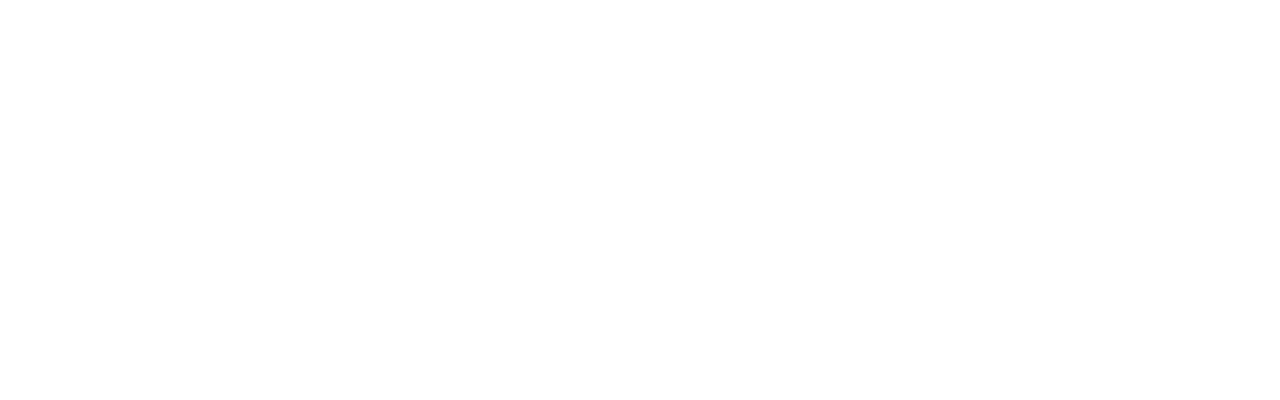
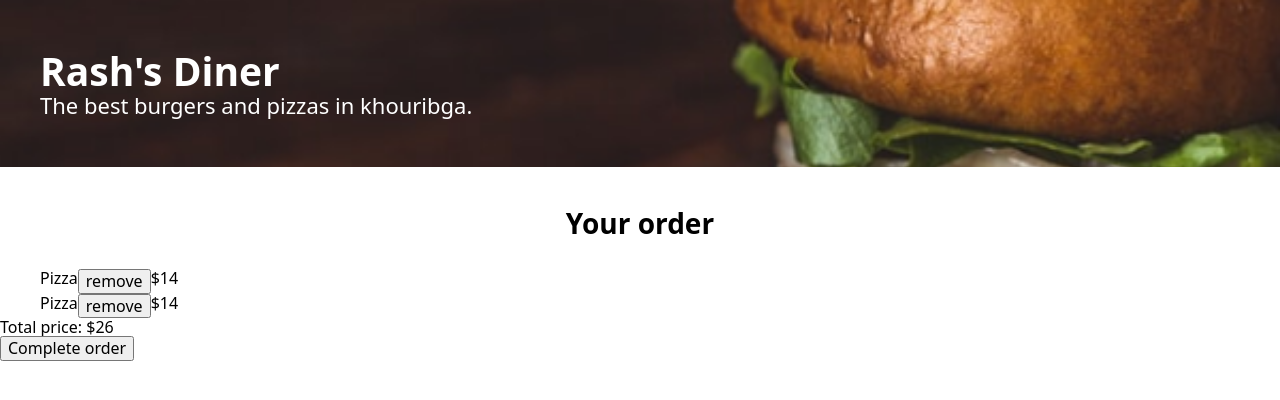
Before and after one commit to rash0x6964/scrimba, a website built with Vite: page restaurant-ordering-app/index.html in a window 1280 px wide. Built offline with nearby package versions, Linux system fonts and the light colour scheme; a web font is replaced by a local one.

Commit message:
add the holders of the elements

```diff
--- a/restaurant-ordering-app/index.html
+++ b/restaurant-ordering-app/index.html
@@ -1,8 +1,46 @@
 <html>
-    <head><link rel="stylesheet" href="https://cdnjs.cloudflare.com/ajax/libs/normalize/8.0.1/normalize.css">
-       <link rel="stylesheet" href="index.css">
+    <head>
+        <link rel="stylesheet" href="https://cdnjs.cloudflare.com/ajax/libs/normalize/8.0.1/normalize.css">
+        <link rel="preconnect" href="https://fonts.googleapis.com">
+        <link rel="preconnect" href="https://fonts.gstatic.com" crossorigin>
+        <link href="https://fonts.googleapis.com/css2?family=Smythe&display=swap" rel="stylesheet">
+        <link rel="preconnect" href="https://fonts.googleapis.com">
+        <link rel="preconnect" href="https://fonts.gstatic.com" crossorigin>
+        <link href="https://fonts.googleapis.com/css2?family=Inter:wght@200;400;600&display=swap" rel="stylesheet">
+        <link rel="stylesheet" href="index.css">
     </head>
     <body>
-	<script src="index.js"></script>
+        <header>
+            <div class="container">
+                <h2>Rash's Diner</h2>
+                <p>The best burgers and pizzas in khouribga.</p>
+            </div>
+        </header>
+        <main>
+            <section id="list">
+                <ul id="mealList" class="container"></ul>
+            </section>
+            <section id="order">
+                <h3>Your order</h3>
+                <ul id="orderList">
+                    <li>
+                        <span>Pizza</span>
+                        <button>remove</button>
+                        <span>$14</span>
+                    </li>
+                    <li>
+                        <span>Pizza</span>
+                        <button>remove</button>
+                        <span class="price">$14</span>
+                    </li>
+                </ul>
+                <div>
+                    <span>Total price: </span>
+                    <span>$26</span>
+                </div>
+                <button id="orderBtn">Complete order</button>
+            </section>
+        </main>
+	<script src="index.js" type="module"></script>
     </body>
 </html>
```
